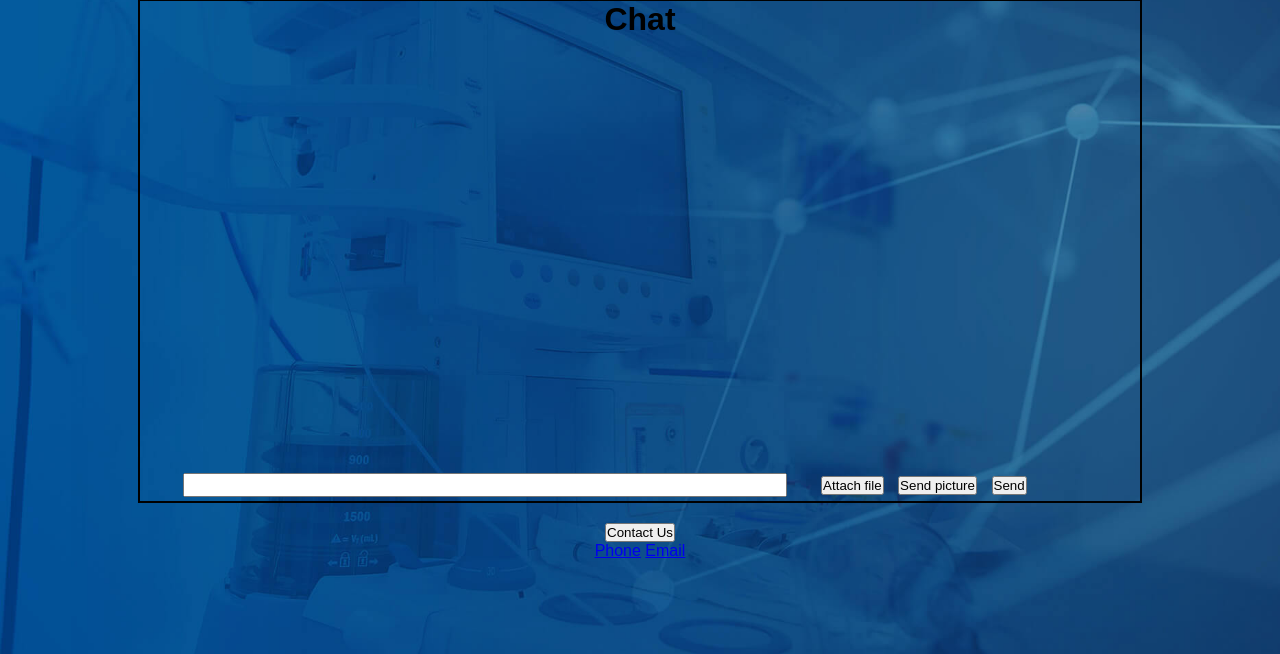
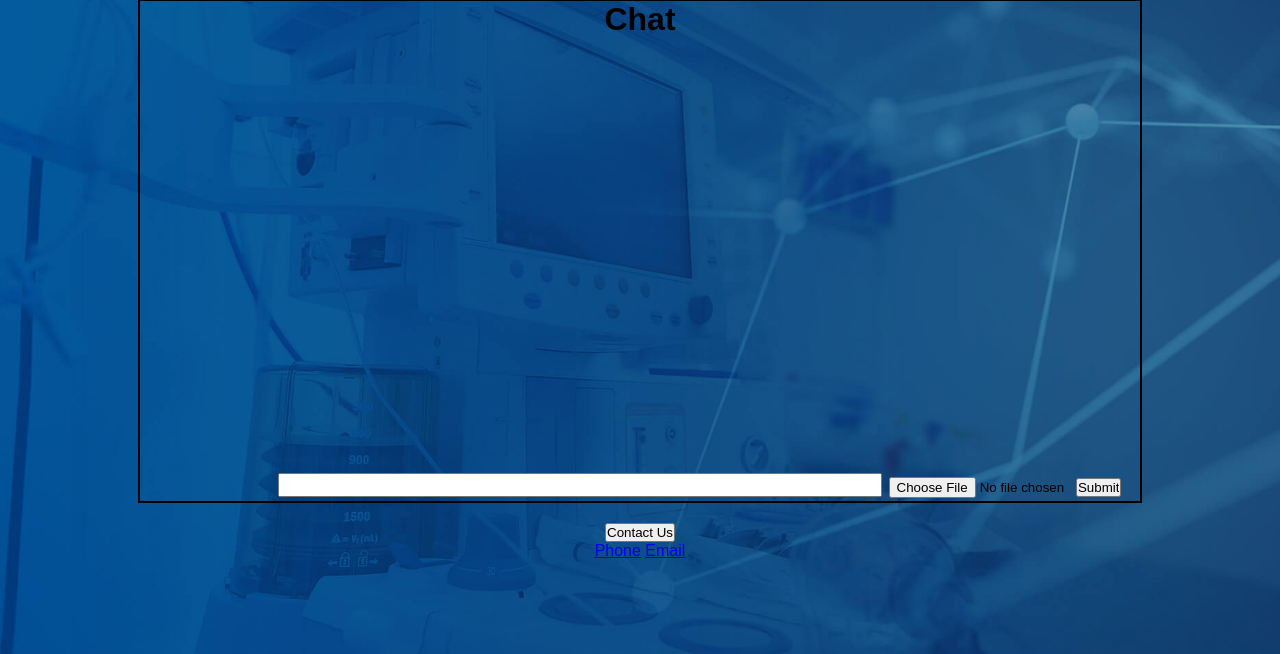
Before and after one commit to VP1996/SES1A-TM-5, a PHP site: page /Chat.html in a window 1280 px wide. Shown: the part 146-800 px from the top of the page. Run offline with PHP 8.4, Linux system fonts and the light colour scheme.

Commit message:
Issues with button styles

```diff
--- a/docbook/Chat.html
+++ b/docbook/Chat.html
@@ -52,11 +52,17 @@
 </div>
 
 
-	<input class="chatBox" style="height:20px; width:600px; type=text;">
+	<input type="text" class="chatBox" style="height:20px; width:600px; type=text;">
 
-				<button class="sendBtn">Send</button>
-	            <button class="fileBtn" >Attach file</button>
-				<button class="picBtn">Send picture</button>
+				<!-- <button class="sendBtn">Send</button>
+	           <!--  <button class="fileBtn" >Attach file</button> -->
+				<form>
+
+			<input type="file" class="myfile" name="myfile">
+			<input type="submit" class="sendBtn" >
+					</form>
+
+
 
 									</div>
 
--- a/docbook/css/Chat.css
+++ b/docbook/css/Chat.css
@@ -7,20 +7,23 @@ top: 435px;
 right: 60px;
 }
 
-.sendBtn {
+ .sendBtn {
 	position: relative;
-	top: 435px;
-	left: 140px;
+	 top: 415px;
+	 left: 330px;
+
+ }
+
+
+
+.myfile {
+		position: relative;
+	top: 415px;
+	right: -400px;
+	background-picture: url ('./img/attachBtn.png');
 
 }
 
-.fileBtn {
-
-	position: relative;
-	top: 435px;
-	right: 70px;
-
-}
 
 .picBtn {
 position: relative;
```
